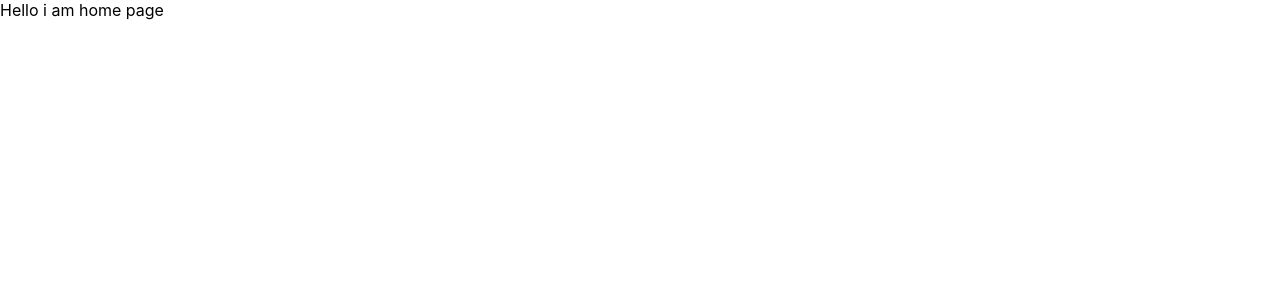
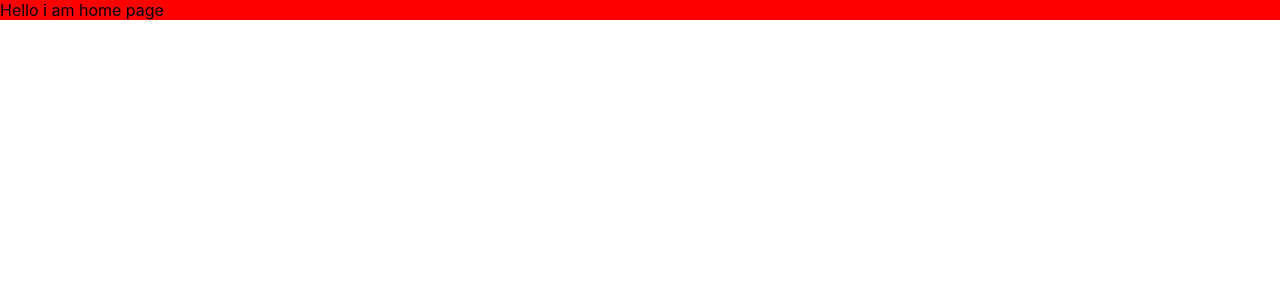
Before and after one commit to Apail59820/jdr_zin, a React (Create React App) app: page / in a window 1280 px wide. Shown: the top 300 px of the page. Built offline with nearby package versions, Linux system fonts and the light colour scheme.

Commit message:
installed sass with test

```diff
--- a/package.json
+++ b/package.json
@@ -13,6 +13,7 @@
     "react-dom": "^18.3.1",
     "react-router-dom": "^6.26.2",
     "react-scripts": "5.0.1",
+    "sass": "^1.79.4",
     "web-vitals": "^2.1.4"
   },
   "scripts": {
--- a/src/pages/Home.tsx
+++ b/src/pages/Home.tsx
@@ -1,5 +1,6 @@
+import "../styles/_test.scss"
 const HomePage = () => {
-  return <div>Hello i am home page</div>;
+  return <div className={'testClass'}>Hello i am home page</div>;
 };
 
 export default HomePage;
--- /dev/null
+++ b/src/styles/_test.scss
@@ -0,0 +1,3 @@
+.testClass {
+  background-color: red;
+}
```
